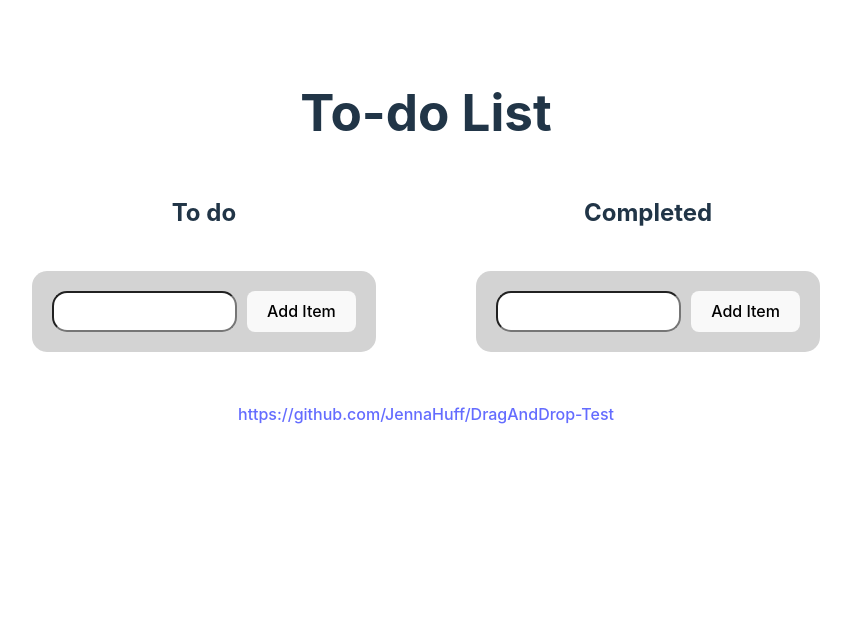
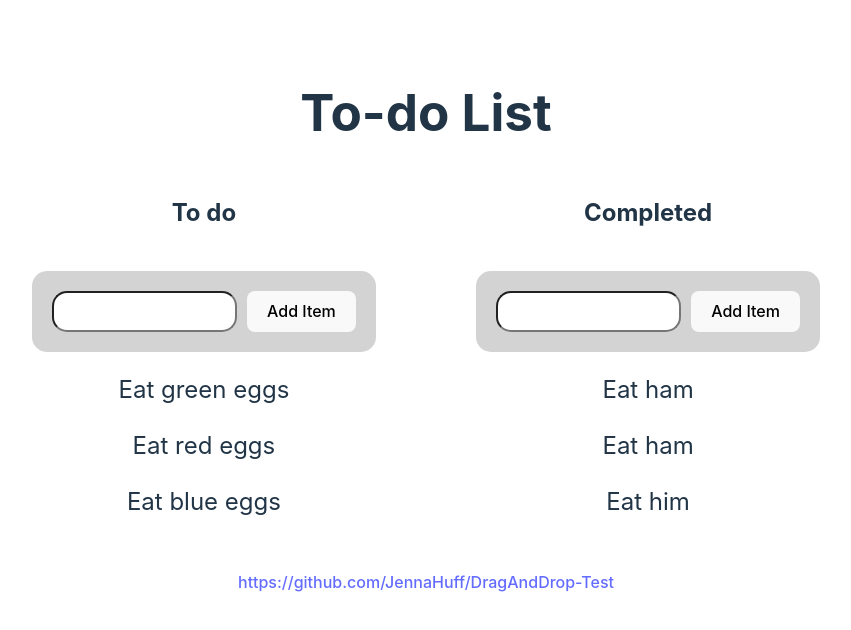
Before and after one commit to JennaHuff/reactdnd-todo, a React (Vite) app: page / in a window 1280 px wide. Shown: the top 630 px of the page, without its empty margins (214-1065 px from the left). Built offline with nearby package versions, Linux system fonts and the light colour scheme.

Commit message:
works, now adding list create feature

```diff
--- a/package.json
+++ b/package.json
@@ -13,11 +13,13 @@
     "react": "^18.2.0",
     "react-dnd": "^16.0.1",
     "react-dnd-html5-backend": "^16.0.1",
-    "react-dom": "^18.2.0"
+    "react-dom": "^18.2.0",
+    "uuid": "^9.0.0"
   },
   "devDependencies": {
     "@types/react": "^18.2.15",
     "@types/react-dom": "^18.2.7",
+    "@types/uuid": "^9.0.2",
     "@typescript-eslint/eslint-plugin": "^6.0.0",
     "@typescript-eslint/parser": "^6.0.0",
     "@vitejs/plugin-react": "^4.0.3",
--- a/src/App.tsx
+++ b/src/App.tsx
@@ -2,20 +2,20 @@ import "./App.css";
 import { DndProvider, useDrop } from "react-dnd";
 import { HTML5Backend } from "react-dnd-html5-backend";
 import { useDrag } from "react-dnd";
-import { useState } from "react";
+import React, { useState } from "react";
+import { v4 as uuidv4 } from "uuid";
 
-function Todo({
-    task,
-    deleteFn,
-}: {
-    task: string;
-    deleteFn(item: string): void;
-}) {
+const lists = {
+    todo: { listName: "todo", listTitle: "To do" },
+    completed: { listName: "completed", listTitle: "Completed" },
+};
+
+function Todo({ task, id }: { task: string; id: string }) {
     const [, drag] = useDrag(() => ({
         type: "task",
         item: {
-            task: task,
-            deleteFn: deleteFn,
+            task,
+            id,
         },
     }));
 
@@ -24,6 +24,9 @@ function Todo({
             ref={drag}
             style={{
                 textAlign: "center",
+                userSelect: "none",
+                cursor: "pointer",
+                fontSize: "24px",
             }}
         >
             {task}
@@ -31,24 +34,47 @@ function Todo({
     );
 }
 
-function List({ title }: { title: string }) {
-    const [listItems, setListItems] = useState<string[]>([]);
+function List({
+    thisList,
+    tasks,
+    setTasks,
+    children,
+}: {
+    thisList: {
+        listName: string;
+        listTitle: string;
+    };
+    tasks: {
+        list: { listName: string; listTitle: string };
+        name: string;
+        id: string;
+    }[];
+    setTasks: React.Dispatch<
+        React.SetStateAction<
+            {
+                list: {
+                    listName: string;
+                    listTitle: string;
+                };
+                name: string;
+                id: string;
+            }[]
+        >
+    >;
+    children: React.ReactNode;
+}) {
     const [, drop] = useDrop({
         accept: "task",
-        drop: (item: { task: string; deleteFn(item: string): void }) => {
-            setListItems([...listItems, item.task]);
-            item.deleteFn(item.task);
+        drop: (item: { task: string; id: string }) => {
+            setTasks([
+                ...tasks.filter((element) =>
+                    element.id === item.id ? null : element
+                ),
+                { list: thisList, name: item.task, id: uuidv4() },
+            ]);
         },
     });
     const [newItem, setAddNewItem] = useState("");
-
-    function deleteMeFromHome(item: string) {
-        setListItems(
-            listItems.filter((element) =>
-                element !== item ? element : console.log(listItems)
-            )
-        );
-    }
 
     return (
         <>
@@ -61,10 +87,7 @@ function List({ title }: { title: string }) {
                 }}
                 ref={drop}
             >
-                <h2>{title}</h2>
-                {listItems.map((task) => (
-                    <Todo task={task} deleteFn={deleteMeFromHome} />
-                ))}
+                <h2>{thisList.listTitle}</h2>
                 <div
                     style={{
                         backgroundColor: "lightgray",
@@ -83,7 +106,14 @@ function List({ title }: { title: string }) {
                     <button
                         onClick={() => {
                             if (newItem !== "") {
-                                setListItems([...listItems, newItem]);
+                                setTasks([
+                                    ...tasks,
+                                    {
+                                        list: thisList,
+                                        name: newItem,
+                                        id: uuidv4(),
+                                    },
+                                ]);
                                 setAddNewItem("");
                             }
                         }}
@@ -91,12 +121,22 @@ function List({ title }: { title: string }) {
                         Add Item
                     </button>
                 </div>
+                {children}
             </div>
         </>
     );
 }
 
 function App() {
+    const [tasks, setTasks] = useState([
+        { list: lists.todo, name: "Eat green eggs", id: uuidv4() },
+        { list: lists.todo, name: "Eat red eggs", id: uuidv4() },
+        { list: lists.todo, name: "Eat blue eggs", id: uuidv4() },
+        { list: lists.completed, name: "Eat ham", id: uuidv4() },
+        { list: lists.completed, name: "Eat ham", id: uuidv4() },
+        { list: lists.completed, name: "Eat him", id: uuidv4() },
+    ]);
+
     return (
         <DndProvider backend={HTML5Backend}>
             <div
@@ -109,8 +149,45 @@ function App() {
             >
                 <h1>To-do List</h1>
                 <div style={{ display: "flex", gap: "100px" }}>
-                    <List title={"To do"} />
-                    <List title={"Completed"} />
+                    <List
+                        thisList={lists.todo}
+                        tasks={tasks}
+                        setTasks={setTasks}
+                    >
+                        {tasks
+                            .filter((element) =>
+                                element.list.listName === lists.todo.listName
+                                    ? element
+                                    : null
+                            )
+                            .map((task) => (
+                                <Todo
+                                    key={uuidv4()}
+                                    id={task.id}
+                                    task={task.name}
+                                />
+                            ))}
+                    </List>
+                    <List
+                        thisList={lists.completed}
+                        tasks={tasks}
+                        setTasks={setTasks}
+                    >
+                        {tasks
+                            .filter((element) =>
+                                element.list.listName ===
+                                lists.completed.listName
+                                    ? element
+                                    : null
+                            )
+                            .map((task) => (
+                                <Todo
+                                    key={uuidv4()}
+                                    id={task.id}
+                                    task={task.name}
+                                />
+                            ))}
+                    </List>
                 </div>
                 <a
                     style={{ paddingTop: "50px" }}
```
Also changed, not shown: 1 other file (tests, documents, lock files or other folders).
